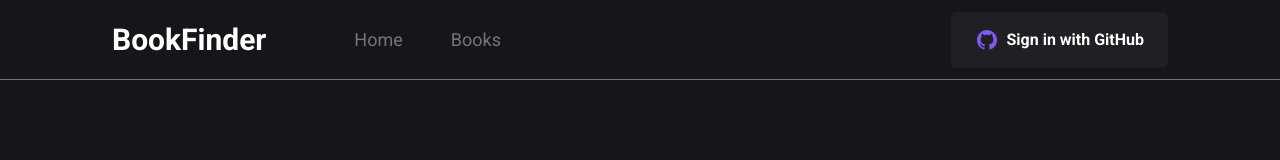
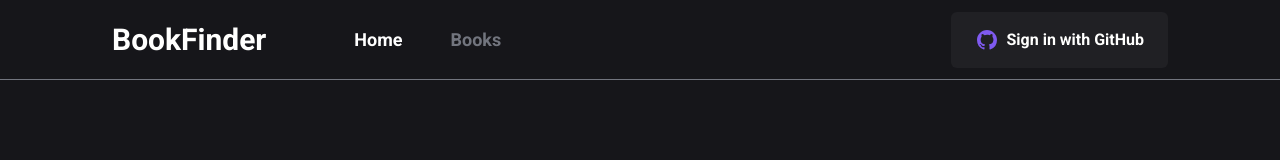
Before and after one commit to gustavosalviato/bookfinder, a Next.js app: page / in a window 1280 px wide. Shown: the top 160 px of the page. Built offline with nearby package versions, Linux system fonts and the light colour scheme.

Commit message:
chore: add ActiveLink componet

```diff
--- a/package.json
+++ b/package.json
@@ -14,6 +14,7 @@
     "@types/node": "18.14.6",
     "@types/react": "18.0.28",
     "@types/react-dom": "18.0.11",
+    "clsx": "^1.2.1",
     "eslint": "8.35.0",
     "eslint-config-next": "13.2.3",
     "graphql": "^16.6.0",
--- /dev/null
+++ b/src/components/ActiveLink.tsx
@@ -0,0 +1,40 @@
+import Link from "next/link";
+import { useRouter } from "next/router";
+import { clsx } from "clsx";
+interface ActiveLinkProps {
+  path: string;
+  title: string;
+  includes?: boolean;
+}
+
+export function ActiveLink({ path, title, includes = false }: ActiveLinkProps) {
+  const router = useRouter();
+
+  console.log(router.pathname.includes(path))
+
+  function verifyIfIsActive() {
+    if (includes) {
+      return router.pathname.includes(path);
+    }
+
+    return router.pathname === path;
+  }
+
+  const isActive = verifyIfIsActive();
+  return (
+    <div>
+      <Link
+        href={path}
+        className={clsx(
+          "inline-block relative px-2 leading-[80px] text-lg hover:text-gray-300 transition-colors font-bold",
+          {
+            "text-white": isActive,
+            "text-secondary": !isActive,
+          }
+        )}
+      >
+        {title}
+      </Link>
+    </div>
+  );
+}
--- a/src/components/Header.tsx
+++ b/src/components/Header.tsx
@@ -1,5 +1,6 @@
 import Link from "next/link";
 import { RiGithubFill } from "react-icons/ri";
+import { ActiveLink } from "./ActiveLink";
 export function Header() {
   return (
     <header className="h-20 border-b border-secondary">
@@ -7,19 +8,9 @@ export function Header() {
         <h2 className="text-3xl font-bold">BookFinder</h2>
 
         <nav className="ml-20 h-20 gap-8 flex">
-          <Link
-            href="/"
-            className="inline-block relative px-2 leading-[80px] text-secondary text-lg hover:text-gray-300 transition-colors"
-          >
-            Home
-          </Link>
+          <ActiveLink path="/" title="Home" />
 
-          <Link
-            href="/books"
-            className="inline-block relative px-2 leading-[80px] text-secondary text-lg hover:text-gray-300 transition-colors"
-          >
-            Books
-          </Link>
+          <ActiveLink path="/books" title="Books" includes />
         </nav>
 
         <button className="ml-auto flex items-center justify-center gap-2 bg-shape py-4 px-6 font-bold rounded-md hover:brightness-90 transition-colors max-sm:hidden">
```
Also changed, not shown: 1 other file (tests, documents, lock files or other folders).
